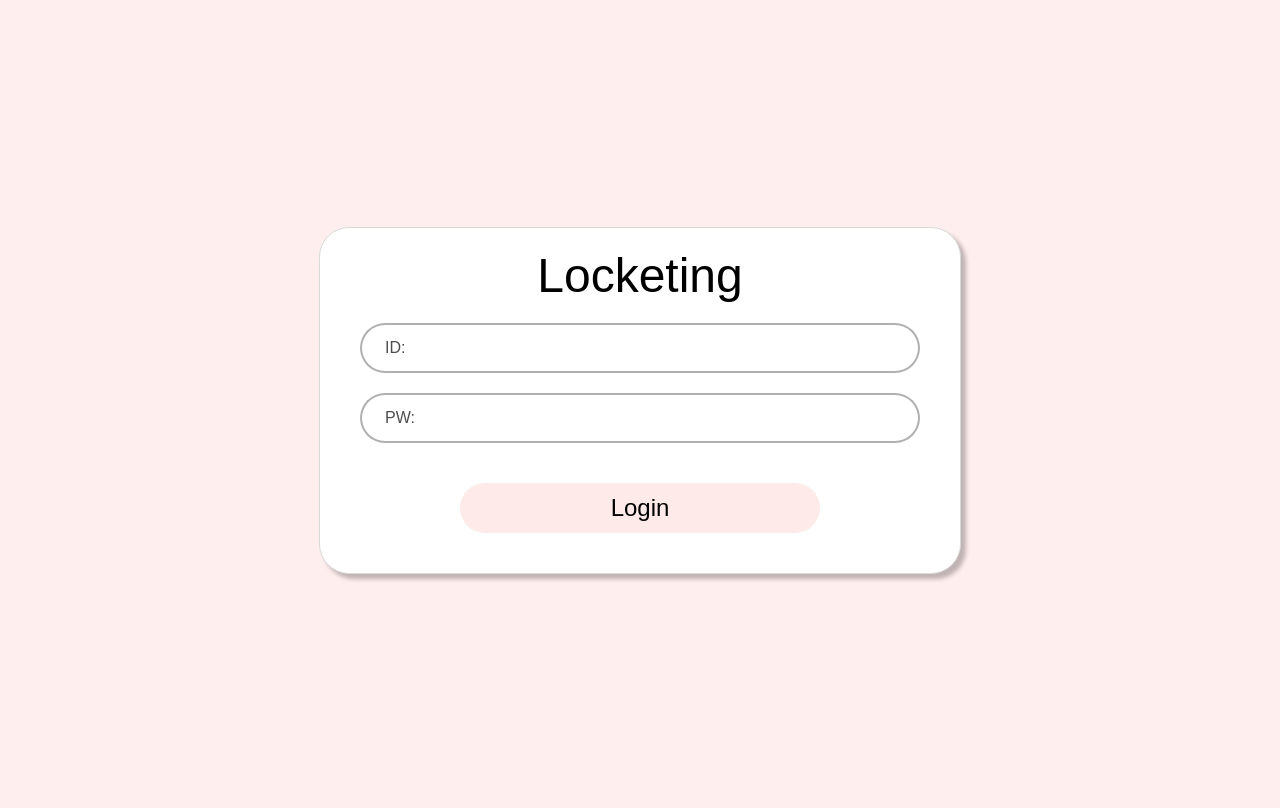
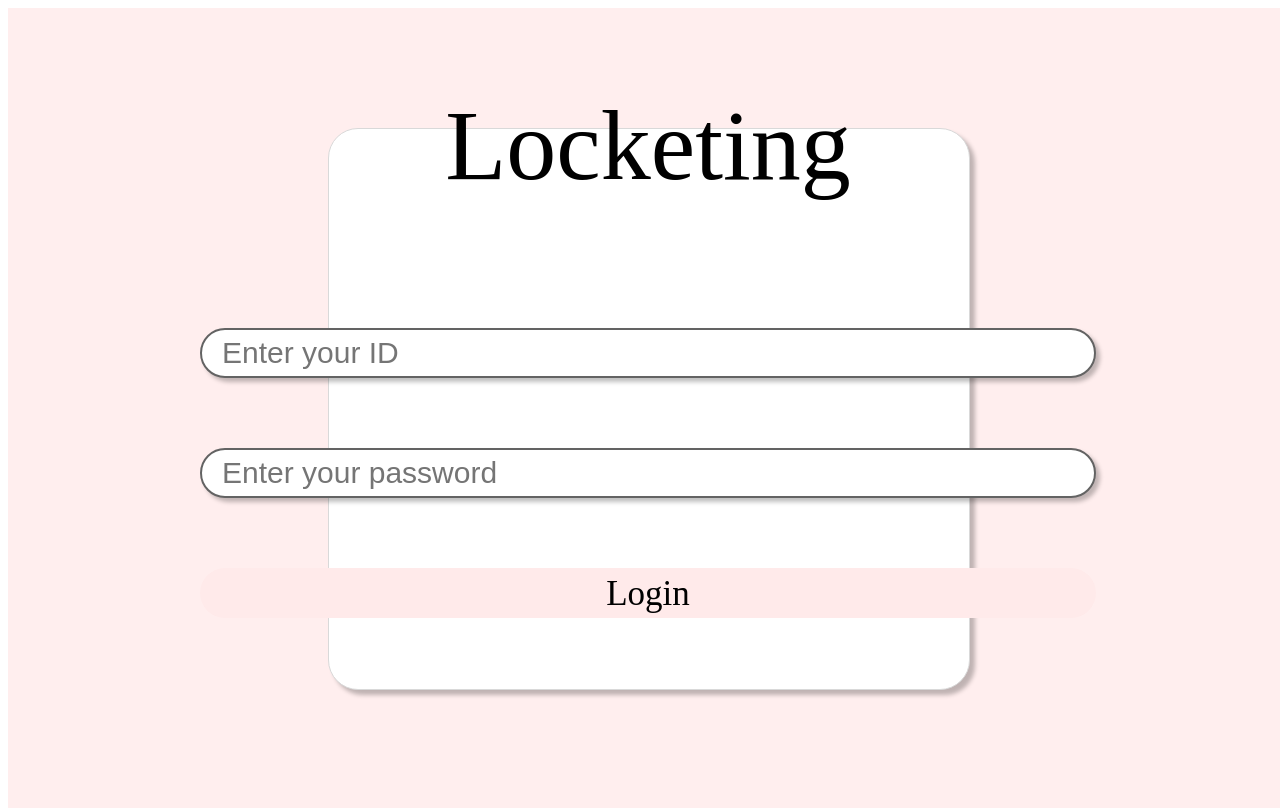
Before and after one commit to Gayeon07/locker_management, a Django app: page / in a window 1280 px wide. Before the commit the page ends 581 px from the top, so only its background shows below. Run offline with Django 5.2, Linux system fonts and the light colour scheme.

Commit message:
login issues

```diff
--- a/lockers/templates/lockers/login.html
+++ b/lockers/templates/lockers/login.html
@@ -3,119 +3,130 @@
 <head>
     <title>Login</title>
     <style>
-        body {
-            margin: 0;
-            padding: 0;
-            font-family: 'DNF Bit Bit v2', sans-serif;
-            display: flex;
-            justify-content: center;
-            align-items: center;
+        .e1_6 {
+            overflow: hidden;
+            background-color: rgba(255, 238, 238, 1);
+            width: 100vw;
             height: 100vh;
-            background-color: rgba(255, 238, 238, 1);
+            position: absolute;
         }
-        .container {
+        .e1_10 {
+            box-shadow: 5px 5px 4px rgba(0, 0, 0, 0.25);
             background-color: rgba(255, 255, 255, 1);
-            width: 90%;
-            max-width: 600px;
-            padding: 20px;
-            box-shadow: 5px 5px 4px rgba(0, 0, 0, 0.25);
+            width: 50%;
+            height: 70%;
+            position: absolute;
+            left: 25%;
+            top: 15%;
             border-radius: 30px;
             border: 1px solid rgba(217, 217, 217, 1);
+        }
+        .e1_11 {
+            color: rgba(0, 0, 0, 1);
+            width: 100%;
+            height: 137px;
+            position: absolute;
+            top: 10%;
+            font-family: 'DNF Bit Bit v2';
             text-align: center;
+            font-size: 100px;
         }
-        .title {
-            color: rgba(0, 0, 0, 1);
-            font-size: 3em;
-            margin-bottom: 20px;
-        }
-        .input-container {
-            margin: 20px 0;
-            position: relative;
-            width: calc(100% - 40px);
-            margin-left: auto;
-            margin-right: auto;
-        }
-        .input-label {
-            position: absolute;
-            top: 50%;
-            left: 20px;
-            transform: translateY(-50%);
-            background: rgba(255, 255, 255, 0.7);
-            padding: 0 5px;
-            color: rgba(0, 0, 0, 0.7);
-            font-size: 1em;
-            pointer-events: none;
-            transition: 0.2s;
-        }
-        .input-field {
-            width: 100%;
+        .e1_26, .e1_28 {
+            box-shadow: 4px 4px 4px rgba(0, 0, 0, 0.25);
+            background-color: rgba(255, 255, 255, 1);
+            width: 70%;
             height: 50px;
             border-radius: 30px;
-            border: 2px solid rgba(99, 99, 99, 0.5);
-            padding: 10px 20px;
-            font-size: 1em;
-            outline: none;
-            background-color: rgba(255, 255, 255, 0.7);
+            border: 2px solid rgba(99, 99, 99, 1);
+            position: absolute;
+            top: 0;
+            left: 15%;
+            padding-left: 90px;
             box-sizing: border-box;
         }
-        .input-field:focus {
-            background-color: rgba(255, 255, 255, 0.9);
-            border-color: rgba(99, 99, 99, 0.7);
+        .e1_26 {
+            top: 40%;
         }
-        .input-field:focus + .input-label,
-        .input-field:not(:placeholder-shown) + .input-label {
-            top: 0;
-            transform: translateY(-50%) scale(0.8);
+        .e1_28 {
+            top: 55%;
+        }
+        .e1_29, .e1_30 {
             color: rgba(0, 0, 0, 1);
+            height: 68px;
+            font-family: 'DNF Bit Bit v2';
+            font-size: 35px;
+            position: absolute;
+            top: 20px;
         }
-        .submit-button {
-            width: 60%;
+        .e1_29 {
+            left: 10%;
+            top: 290px;
+        }
+        .e1_30 {
+            left: 10%;
+            top: 400px;
+        }
+        .e51_11290 {
+            box-shadow: 4px 4px 4px rgba(0, 0, 0, 0.25);
+            background-color: rgba(255, 255, 255, 1);
+            width: 179px;
+            height: 69px;
+            border-radius: 30px;
+            border: 1px solid rgba(0, 0, 0, 1);
+            position: absolute;
+            left: 664px;
+            top: 663px;
+        }
+        .e1_25 {
+            color: rgba(0, 0, 0, 1);
+            width: 70%;
             height: 50px;
-            margin: 20px 0;
+            font-family: 'DNF Bit Bit v2';
+            text-align: center;
+            font-size: 35px;
+            font-weight: 300;
+            position: absolute;
+            top: 70%;
+            left: 15%;
+            line-height: 50px;
+            cursor: pointer;
+            border-radius: 30px;
+            background-color: rgb(255, 234, 234);
+            border: none;
+        }
+        .input-field_1, .input-field_2 {
+            width: 100%;
+            height: 100%;
             border-radius: 30px;
             border: none;
-            background-color: rgb(255, 234, 234);
-            font-size: 1.5em;
-            cursor: pointer;
-            transition: background-color 0.3s ease;
-        }
-        .submit-button:hover {
-            background-color: rgb(255, 200, 200);
-        }
-        .error-message {
-            color: red;
-            margin-top: 10px;
-        }
-        @media (max-width: 600px) {
-            .title {
-                font-size: 2em;
-            }
-            .input-field {
-                font-size: 0.9em;
-            }
-            .submit-button {
-                font-size: 1.2em;
-            }
+            font-size: 30px;
+            padding-left: 20px;
+            position: absolute;
+            top: 0;
+            left: 0;
+            box-sizing: border-box;
+            outline: none;
+            background-color: transparent;
+            z-index: 10;
         }
     </style>
 </head>
 <body>
-    <div class="container">
-        <span class="title">Locketing</span>
-        <form method="post">
+    <div class="e1_6">
+        <div class="e1_10"></div>
+        <span class="e1_11">Locketing</span>
+        <form id="login-form" method="post" action="{% url 'login' %}">
             {% csrf_token %}
-            <div class="input-container">
-                <input type="text" name="username" id="username" class="input-field" placeholder=" " required>
-                <label class="input-label" for="username">ID:</label>
+            <div class="e1_26">
+                <input type="text" id="username" name="username" class="input-field_1" placeholder="Enter your ID" required>
             </div>
-            <div class="input-container">
-                <input type="password" name="password" id="password" class="input-field" placeholder=" " required>
-                <label class="input-label" for="password">PW:</label>
+            <div class="e1_28">
+                <input type="password" id="password" name="password" class="input-field_2" placeholder="Enter your password" required>
             </div>
-            <button type="submit" class="submit-button">Login</button>
+            <button type="submit" class="e1_25">Login</button>
         </form>
         {% if error %}
-            <p class="error-message">{{ error }}</p>
+            <p style="color: red; position: absolute; top: 80%; left: 50%; transform: translateX(-50%);">{{ error }}</p>
         {% endif %}
     </div>
 </body>
--- a/lockers/views.py
+++ b/lockers/views.py
@@ -1,20 +1,18 @@
 from django.shortcuts import render, redirect
 from django.contrib.auth import authenticate, login
 from django.contrib.auth.decorators import login_required
-from .models import Locker
-
 from django.contrib.auth.models import User
 from django.http import JsonResponse
-
 from .models import Locker, Notification
 
 def login_view(request):
     if request.method == 'POST':
-        username = request.POST['username']
-        password = request.POST['password']
+        username = request.POST.get('username')
+        password = request.POST.get('password')
         user = authenticate(request, username=username, password=password)
         if user is not None:
             login(request, user)
+            request.session['username'] = username  # 세션에 사용자 이름 저장
             return redirect('index')
         else:
             return render(request, 'lockers/login.html', {'error': 'Invalid credentials'})
@@ -23,13 +21,13 @@ def login_view(request):
 @login_required
 def index_view(request):
     lockers = Locker.objects.all()
-    return render(request, 'lockers/index.html', {'lockers': lockers, 'username': request.user.username})
+    username = request.session.get('username', request.user.username)  # 세션에서 사용자 이름 가져오기
+    return render(request, 'lockers/index.html', {'lockers': lockers, 'username': username})
 
 @login_required
 def notifications_view(request):
-    # 알림 로직을 여기에 추가할 수 있습니다.
-    return render(request, 'lockers/notifications.html')
-
+    notifications = Notification.objects.filter(recipient=request.user).order_by('-created_at')
+    return render(request, 'lockers/notifications.html', {'notifications': notifications})
 
 @login_required
 def send_notification(request):
@@ -39,8 +37,3 @@ def send_notification(request):
         recipient = User.objects.get(id=recipient_id)
         Notification.objects.create(recipient=recipient, message=message)
         return JsonResponse({'status': 'success'})
-
-@login_required
-def notifications_view(request):
-    notifications = Notification.objects.filter(recipient=request.user).order_by('-created_at')
-    return render(request, 'lockers/notifications.html', {'notifications': notifications})
```
Also changed, not shown: lockers/static/js/script.js (+46 -4 lines).
